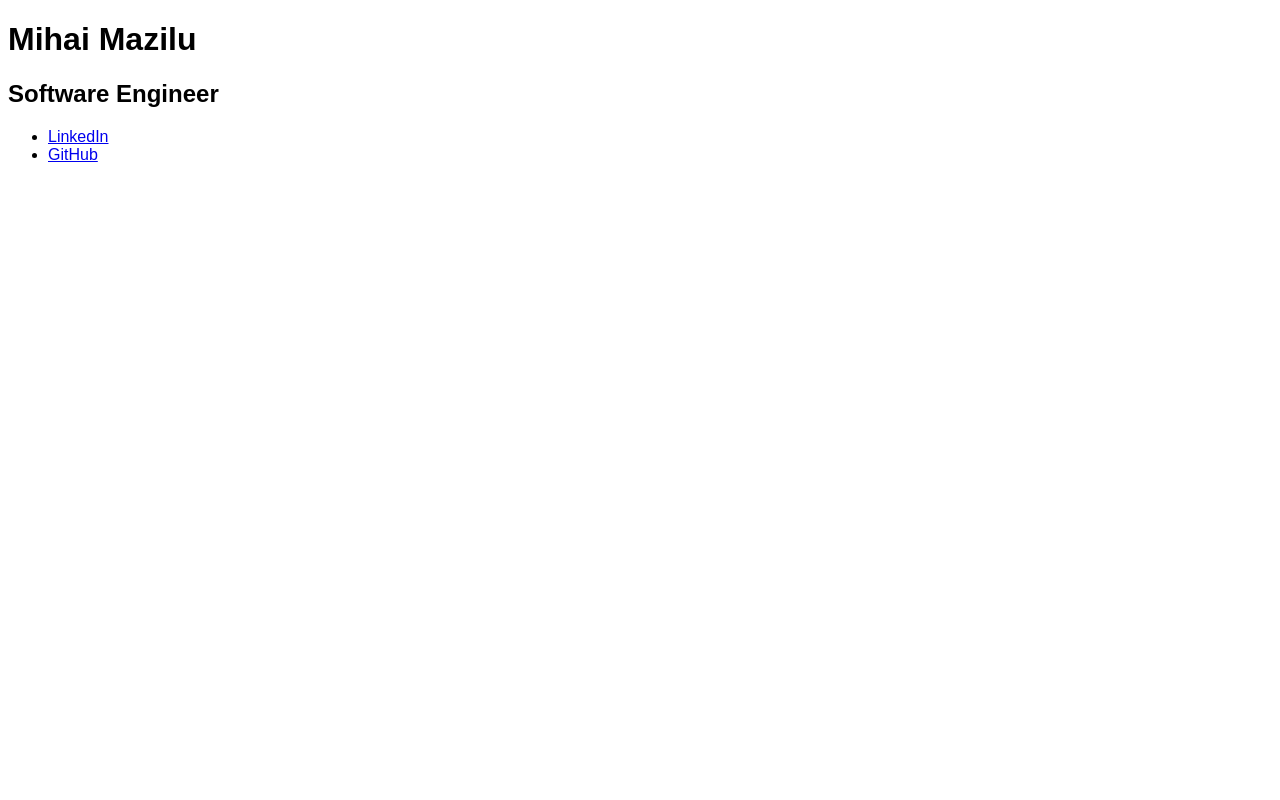
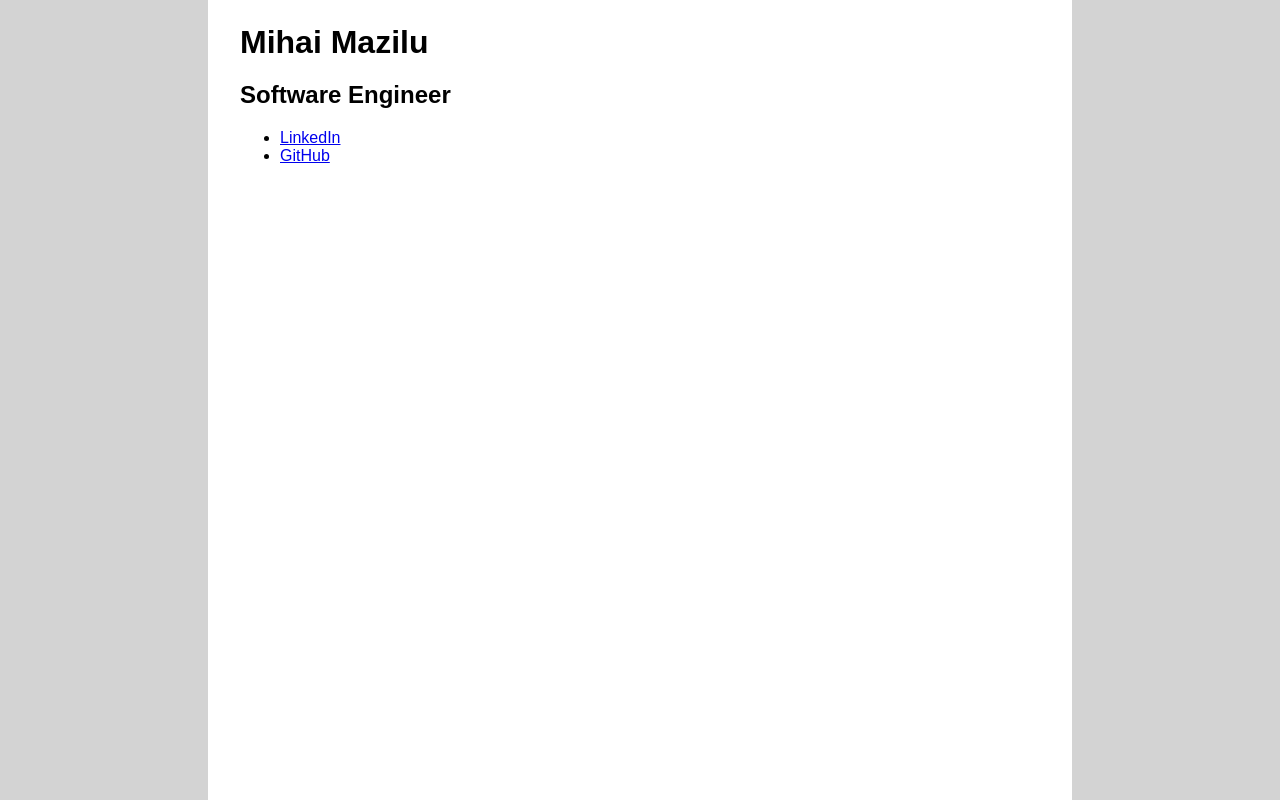
Before and after one commit to mtmazilu/mtmazilu.github.io, a plain HTML site: page index.html in a window 1280 px wide. Drawn offline with Linux system fonts and the light colour scheme.

Commit message:
Added some resemblance of style

```diff
--- a/index.html
+++ b/index.html
@@ -4,15 +4,10 @@
   <meta charset="utf-8">
   <meta name="viewport" content="width=device-width, initial-scale=1">
   <title>Mihai Mazilu &mdash; Software Engineer</title>
-  <style>
-    body { font-family: sans-serif; }
-
-    @media (max-width: 800px) {
-      li { font-size: 1.5em; padding: 0.5em; }
-    }
-  </style>
+  <link rel="stylesheet" href="style.css">
 </head>
 <body>
+<section>
   <h1>Mihai Mazilu</h1>
   <h2>Software Engineer</h2>
 
@@ -20,6 +15,7 @@
     <li><a href="https://www.linkedin.com/in/mtmazilu">LinkedIn</a></li>
     <li><a href="https://github.com/mtmazilu">GitHub</a></li>
   </ul>
+</section>
 
 <script>
   (function (i, s, o, g, r, a, m) {
--- /dev/null
+++ b/style.css
@@ -0,0 +1,26 @@
+body {
+  font-family: sans-serif;
+  background-color: lightgray;
+  margin: 0;
+}
+
+section {
+  background-color: white;
+  max-width: 800px;
+  padding: 0 2em;
+  margin: 0 auto;
+  height: 100vh;
+}
+
+section h1 {
+  font-size: 2em;
+  margin: 0;
+  padding: 0.75em 0 0;
+}
+
+@media (max-width: 800px) {
+  li {
+    font-size: 1.5em;
+    padding: 0.25em;
+  }
+}
```
Lines whose indentation alone changed are shown as unchanged.
